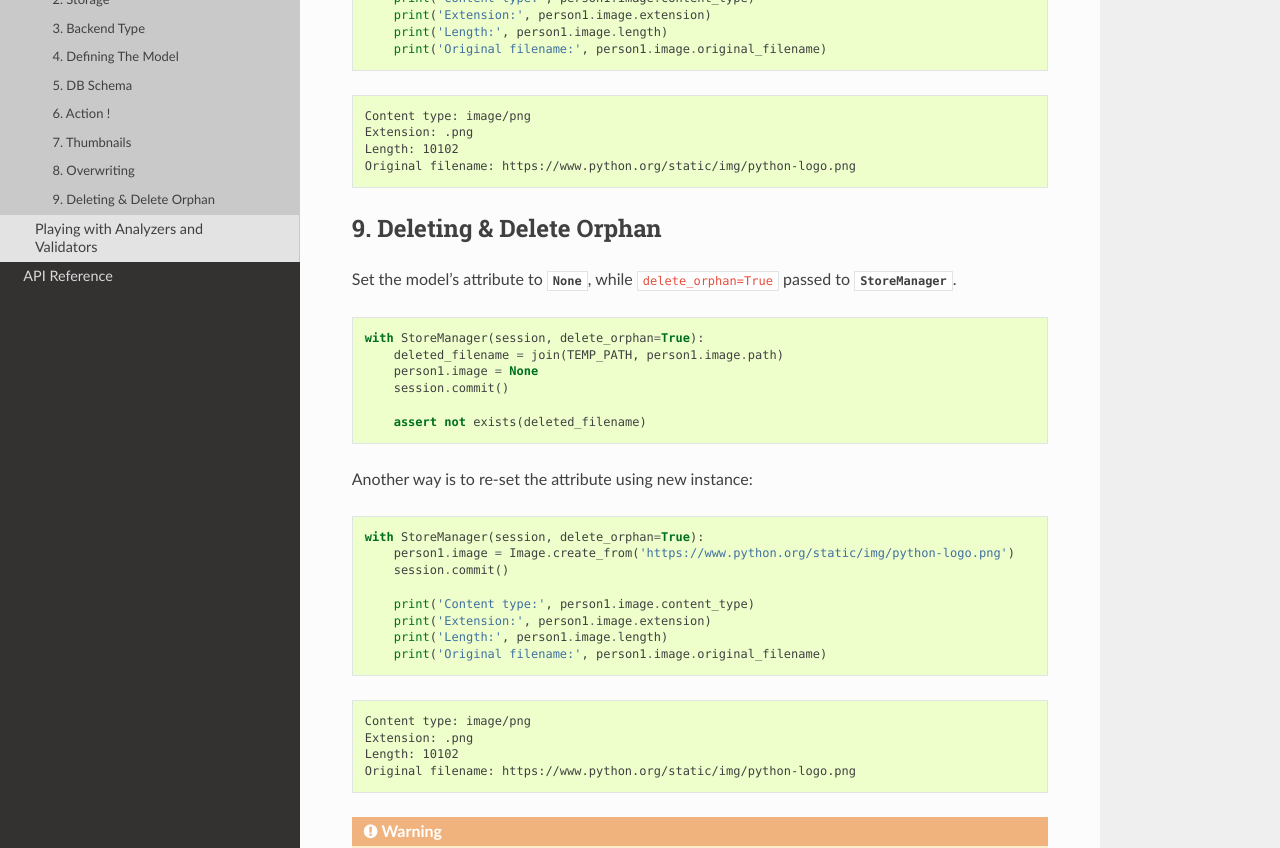
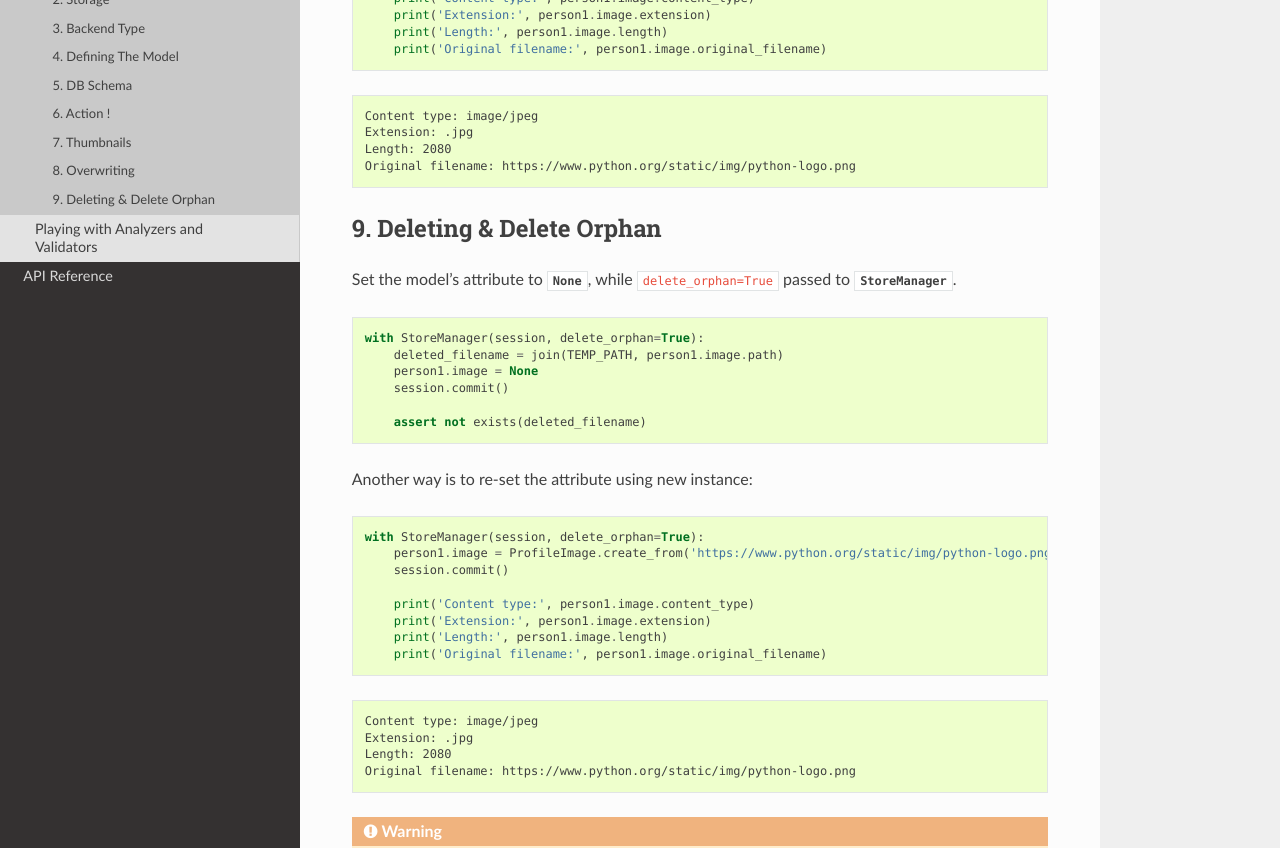
Before and after one commit to pylover/sqlalchemy-media, a Sphinx documentation site: the page built from sphinx/tutorials/image.rst, in a window 1280 px wide and 1400 px high, scrolled down 3727 px. Shown: the part 292-1140 px from the top of the window. Built offline with Sphinx 7.4.7 and the Read the Docs theme 2.0.0, drawn with Linux system fonts in a browser that asks for light colours; some of the changed text lies outside the part shown.

Commit message:
BUGFIX: image tutorial.

```diff
--- a/sphinx/tutorials/analyzers_and_validators.rst
+++ b/sphinx/tutorials/analyzers_and_validators.rst
@@ -114,4 +114,4 @@ For the first, let to create a type called ``CV``
     ContentTypeValidationError is raised. It's so bad!
 
 
-..  seealso:: :class:`.WandAnalyzer` and :class:`.ImageDimensionValidator`
+..  seealso:: :class:`.WandAnalyzer`, :class:`.ImageValidator` amd :class:`.ImageProcessor`
--- a/sphinx/tutorials/image.rst
+++ b/sphinx/tutorials/image.rst
@@ -117,7 +117,7 @@ the ``as_mutable`` method is used to make a type mutable.
 
         id = Column(Integer, primary_key=True)
         name = Column(Unicode(100))
-        image = Column(Image.as_mutable(Json))
+        image = Column(ProfileImage.as_mutable(Json))
 
         def __repr__(self):
             return "<%s id=%s>" % (self.name, self.id)
@@ -142,7 +142,7 @@ database.
 
     with StoreManager(session):
         person1 = Person()
-        person1.image = Image.create_from('https://www.python.org/static/img/python-logo@2x.png')
+        person1.image = ProfileImage.create_from('https://www.python.org/static/img/python-logo@2x.png')
         session.add(person1)
         session.commit()
 
@@ -153,9 +153,9 @@ database.
 
 ..  testoutput:: quickstart
 
-    Content type: image/png
-    Extension: .png
-    Length: 15770
+    Content type: image/jpeg
+    Extension: .jpg
+    Length: 2020
     Original filename: https://www.python.org/static/img/python-logo@2x.png
 
 
@@ -220,9 +220,9 @@ Overwriting a file is achieved by attaching an image by :meth:`.attach`
 
 ..  testoutput:: quickstart
 
-    Content type: image/png
-    Extension: .png
-    Length: 10102
+    Content type: image/jpeg
+    Extension: .jpg
+    Length: 2080
     Original filename: https://www.python.org/static/img/python-logo.png
 
 
@@ -246,7 +246,7 @@ Another way is to re-set the attribute using new instance:
 ..  testcode:: quickstart
 
     with StoreManager(session, delete_orphan=True):
-        person1.image = Image.create_from('https://www.python.org/static/img/python-logo.png')
+        person1.image = ProfileImage.create_from('https://www.python.org/static/img/python-logo.png')
         session.commit()
 
         print('Content type:', person1.image.content_type)
@@ -257,9 +257,9 @@ Another way is to re-set the attribute using new instance:
 
 ..  testoutput:: quickstart
 
-    Content type: image/png
-    Extension: .png
-    Length: 10102
+    Content type: image/jpeg
+    Extension: .jpg
+    Length: 2080
     Original filename: https://www.python.org/static/img/python-logo.png
 
 
```
Also changed, not shown: other parts of sphinx/tutorials/image.rst (+3 -3 lines), .travis.yml, 2 other files.
